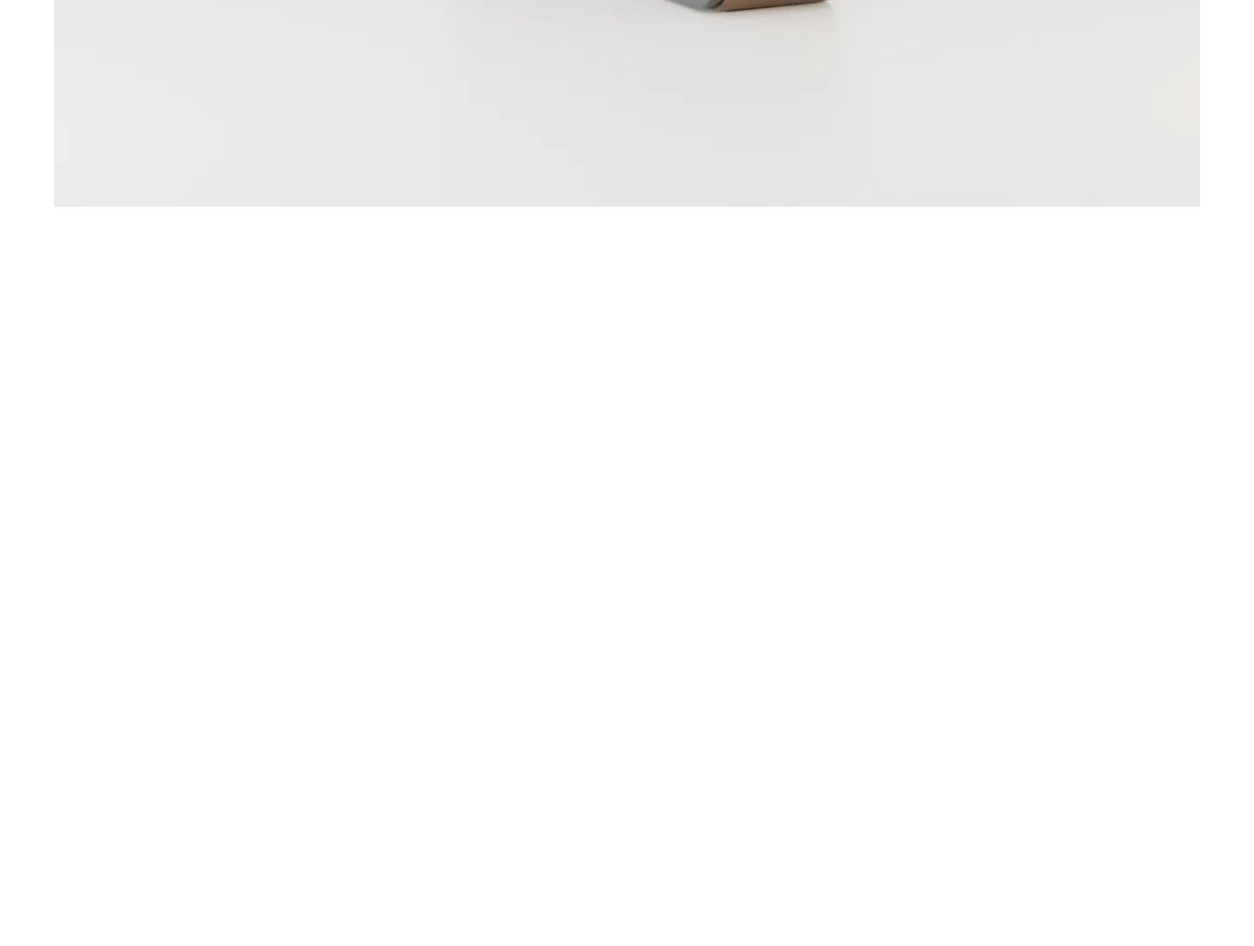
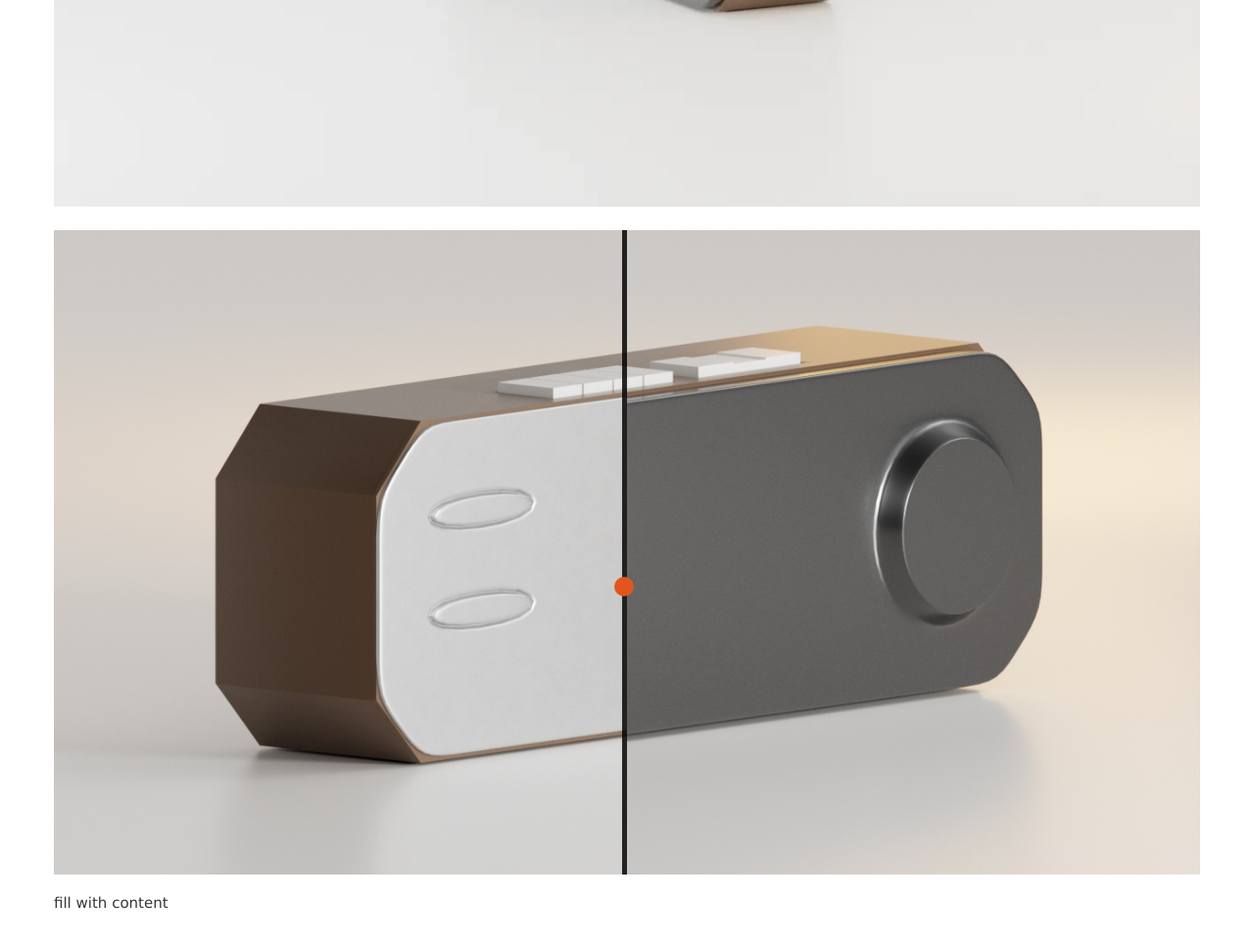
Before and after one commit to Jclarke-1/clarke_jake_bluetooth_speaker, a plain HTML site: page index.html in a window 1280 px wide. Shown: the part 500-1466 px from the top of the page at 98% size. Before the commit the page ends 800 px from the top, so only its background shows below. Drawn offline with nearby package versions, Linux system fonts and the light colour scheme; some packages are replaced by stand-ins of ours; a script that the page names is missing.

Commit message:
Add: Document Brand Name, Comparison Slider javascript and styling
Added name for speaker brand (AERO SOUND) to document, added the comparison slider and added very basic styling to comparison slider

```diff
--- a/index.html
+++ b/index.html
@@ -5,12 +5,13 @@
     <meta name="viewport" content="width=device-width, initial-scale=1.0">
      <link href="css/grid.css" rel="stylesheet">
     <link href="css/main.css" rel="stylesheet">
-    <title>Bluetooth Speaker</title>
+    <title>AERO SOUND Bluetooth Speaker</title>
 </head>
 <body>
+
     <div class="grid-con center-grid-con" id="tablet-desktop-con">
         <section class="col-span-full">
-             <h1 class="hidden">Bluetooth Speaker AR</h1>
+             <h1 class="hidden">AERO SOUND Bluetooth Speaker AR</h1>
             <model-viewer src="model/clarke_jake_bluetooth_speaker-compressed.glb" ar ar-modes="webxr scene-viewer quick-look" camera-controls tone-mapping="neutral" poster="images/poster.webp" shadow-intensity="1.7" shadow-softness="0.78">
     <button class="Hotspot" slot="hotspot-1" data-position="-0.08933067321780186m -0.7940028341253793m 32.35929636481869m" data-normal="1m 0m 0m" data-visibility-attribute="visible">
         <div class="HotspotAnnotation" id="hotspot-1"></div>
@@ -27,7 +28,7 @@
 
     <div class="grid-con center-grid-con mobile-con">
         <section class="col-span-full">
-            <h2 class="hidden">Bluetooth Speaker Mobile</h2>
+            <h2 class="hidden">AERO SOUND Bluetooth Speaker Mobile</h2>
             <img src="images/poster.webp" alt="Bluetooth Speaker">
         </section>
 
@@ -56,11 +57,24 @@
     </div>
 
     <section class="grid-con center-grid-con">
+        <h2 class="hidden">Exploded View</h2>
         <div class="col-span-full">
             <canvas id="explode-view"></canvas>
         </div>
     </section>
 
+    <section class="grid-con center-grid-con xray-con">
+        <h2 class="hidden">Xray slider</h2>
+        <div class="col-span-full">
+            <div id="comparison-con">
+                <div id="xray">
+                <div id="divisor"></div>
+                <input type="range" min="0" max="100" steps=".2" value="50" id="slider">
+                </div>
+            </div>
+            <p>fill with content</p>
+        </div>
+    </section>
 
 
      <script type="module" src="https://ajax.googleapis.com/ajax/libs/model-viewer/4.4.0/model-viewer.min.js"></script>
--- a/js/main.js
+++ b/js/main.js
@@ -1,6 +1,7 @@
 
 (() =>{
 
+  //variables
     const hotspots = document.querySelectorAll(".Hotspot");
     const canvas = document.querySelector("#explode-view");
     const context = canvas.getContext("2d");
@@ -11,6 +12,8 @@
     const speaker = {
       frame: 0
     }
+    const divisor = document.querySelector("#divisor");
+    const slider = document.querySelector("#slider");
 
 
     const infoBoxes = [
@@ -76,11 +79,26 @@
       onUpdate: render
     });
 
-    images[0].addEventListener("load", render);
+  //functions
 
     function render() {
        context.clearRect(0, 0, canvas.width, canvas.height);
        context.drawImage(images[speaker.frame], 0, 0);
     }
 
+    function moveDivisor() {
+      divisor.style.width = `${slider.value}%`
+    }
+
+    function resetSlider() {
+      slider.value = "55%";
+    }
+
+    //event listeners
+
+    images[0].addEventListener("load", render);
+    slider.addEventListener("input", moveDivisor);
+    window.addEventListener("load", resetSlider);
+
+
 })();
--- a/sass/base/_typography.scss
+++ b/sass/base/_typography.scss
@@ -0,0 +1,17 @@
+p {
+  color: rgb(54, 54, 54);
+  line-height: 18px;
+  margin-bottom: 10px;
+}
+
+h2 {
+  font-size: 20px;
+  font-weight: 600;
+  margin-bottom: 20px;
+}
+
+body {
+  font-size: 15px;
+  font-family:Verdana, Geneva, Tahoma, sans-serif;
+  font-weight: 400;
+}
--- a/sass/components/_index.scss
+++ b/sass/components/_index.scss
@@ -1,2 +1,3 @@
 @forward 'ar-model';
 @forward 'exploded-view';
+@forward 'xray';
--- /dev/null
+++ b/sass/components/_xray.scss
@@ -0,0 +1,79 @@
+@use "../abstracts" as a;
+
+.xray-con {
+  margin-top: 20px;
+  margin-bottom: 20px;
+
+  p {
+    margin-top: 20px;
+    margin-bottom: 20px;
+  }
+}
+
+#xray {
+    position: relative;
+    aspect-ratio: 16/9;
+    background-image: url(../images/speaker.jpg);
+    background-size: cover;
+}
+
+#slider {
+  display: none;
+}
+ @media screen and (min-width: 768px) {
+
+  #slider {
+    display: block;
+  }
+
+#divisor {
+    position: absolute;
+    top: 0;
+    left: 0;
+    aspect-ratio: 16/9;
+    background-image: url(../images/speaker-xray.jpg);
+    background-size: cover;
+    height: 100%;
+    width: 50%;
+  &::after {
+    content: '';
+    position: absolute;
+    right: 0px;
+    width: 5px;
+    height: 100%;
+    background: rgba(0, 0, 0, 0.836);
+    }
+}
+
+input[type=range] {
+    position: absolute;
+    top: 55%;
+    transform: translateY(-50%);
+    width: calc(100% + 20px);
+    left: -15px;
+    -webkit-appearance: none;
+    -moz-appearance: none;
+    appearance: none;
+    background: transparent;
+}
+
+input[type=range]::-webkit-slider-thumb {
+  -webkit-appearance: none;
+  appearance: none;
+  width: 20px;
+  height: 20px;
+  background: #e2561e;
+  border-radius: 50%;
+  border: none;
+  cursor: pointer;
+}
+
+input[type=range]::-moz-range-thumb {
+  width: 20px;
+  height: 20px;
+  background: #e2561e;
+  border-radius: 50%;
+  border: none;
+  cursor: pointer;
+}
+ }
```
Also changed, not shown: animation0180.webp (deleted), css/main.css, images/speaker-xray.jpg (added), images/speaker.jpg (added), 1 other file.
